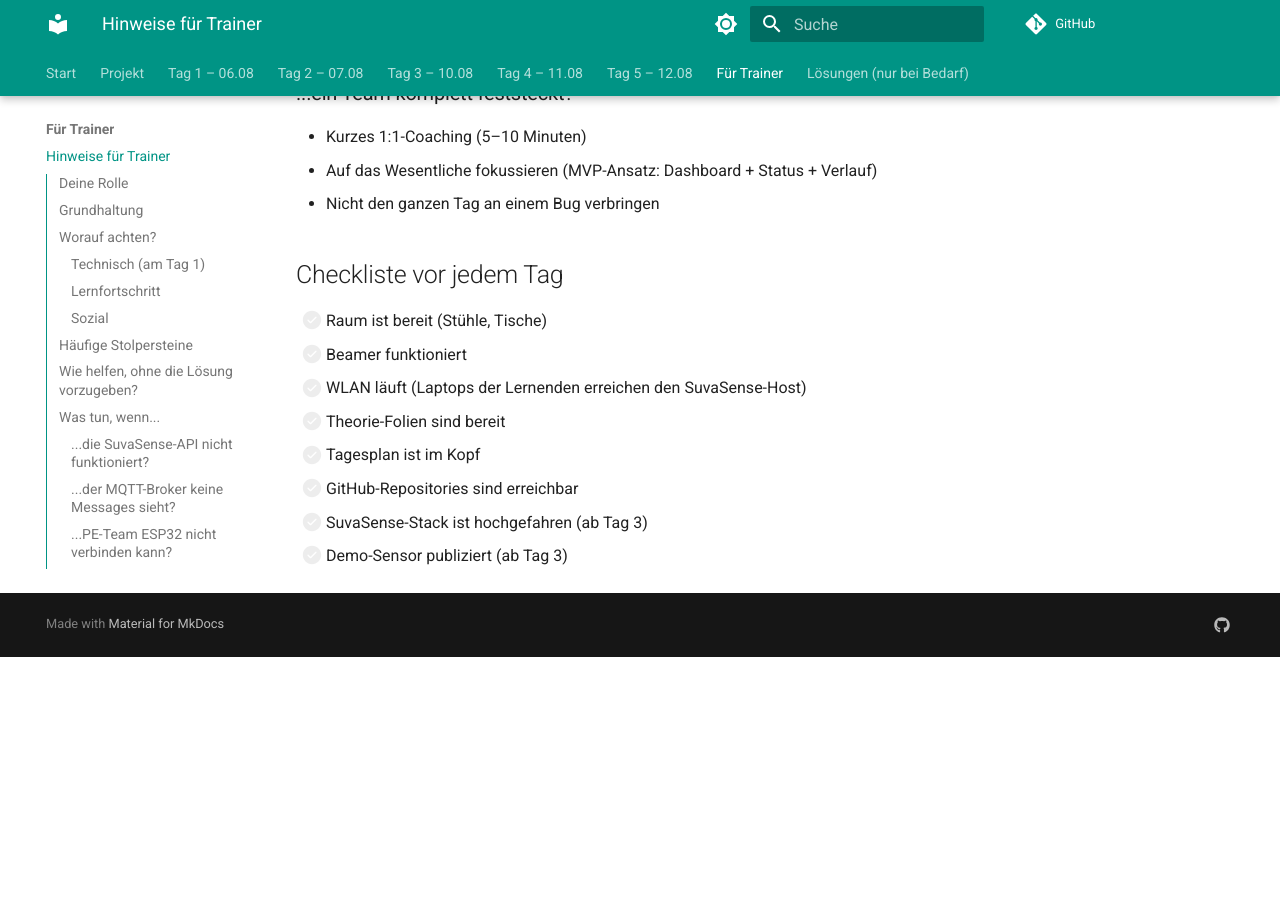
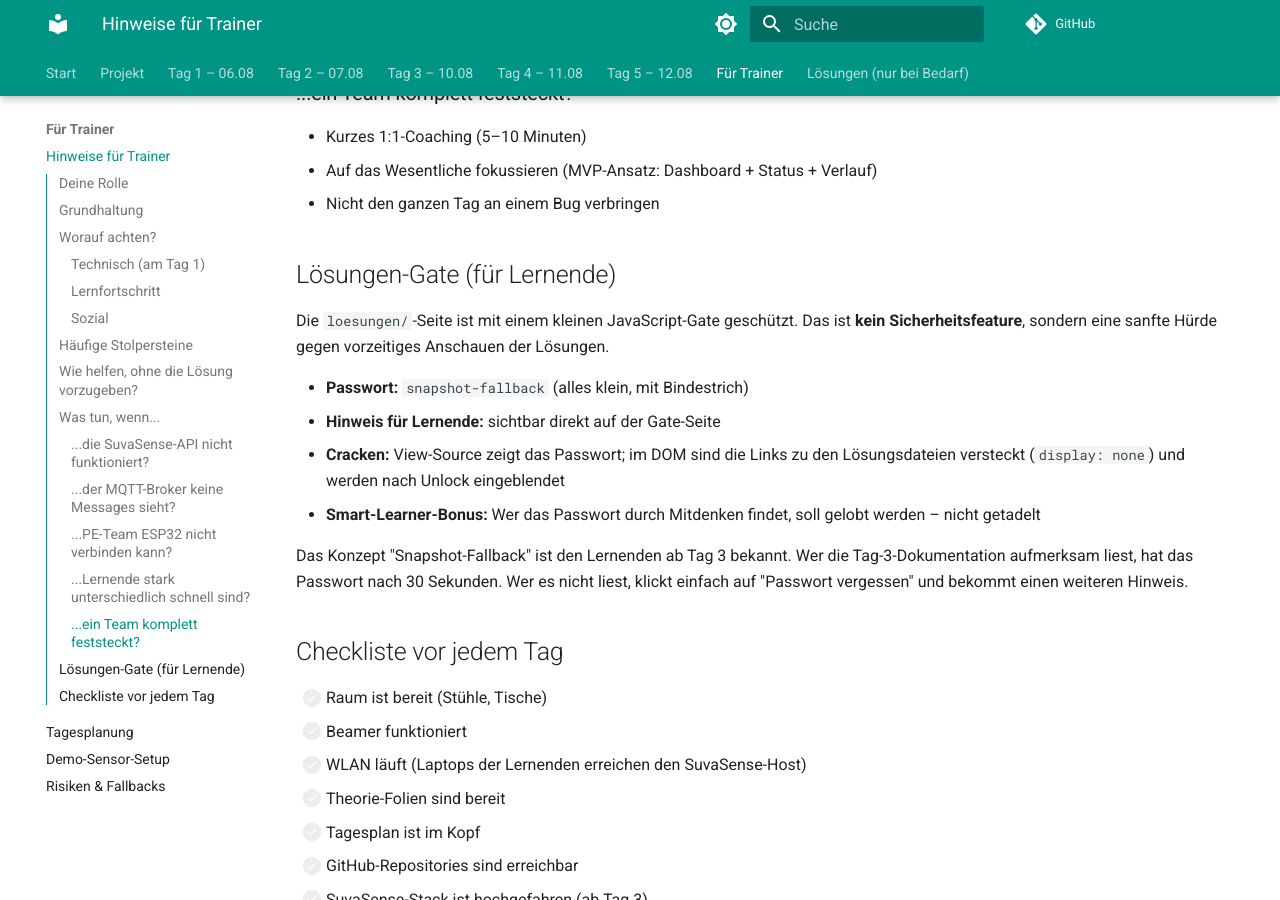
Before and after one commit to HeiligerG/ae-raumklima-bootcamp, an MkDocs documentation site: the page built from docs/trainer/hinweise.md, in a window 1280 px wide and 900 px high, scrolled down 3064 px. Built offline with MkDocs 1.6.1 and Material for MkDocs 9.7.7, drawn with Linux system fonts in a browser that asks for light colours; comment, search, counter and statistics services are not loaded; before the commit the page ends 3721 px from its top, so only the background shows below that.

Commit message:
docs(trainer): Loesungen-Gate-Passwort und -Hinweis ergaenzen
Neue Sektion 'Loesungen-Gate' erklaert:
- Passwort ist 'snapshot-fallback' (klein, mit Bindestrich)
- Konzept 'Snapshot-Fallback' ist den Lernenden ab Tag 3
  bekannt; wer die Doku aufmerksam liest, knackt das Gate
- Cracken via View-Source ist Absicht und nicht verwerflich
- Smart-Learner werden gelobt statt gemaßregelt

Hinweis steht im Trainer-Only-Bereich, nicht im oeffentlichen
Lernfluss. So bleibt das Gate ein echtes Raetsel und nicht
ein simpler Direkt-Link.

```diff
--- a/docs/trainer/hinweise.md
+++ b/docs/trainer/hinweise.md
@@ -108,6 +108,25 @@ Demo-Seriennummer bereit.
 - Auf das Wesentliche fokussieren (MVP-Ansatz: Dashboard + Status + Verlauf)
 - Nicht den ganzen Tag an einem Bug verbringen
 
+## Lösungen-Gate (für Lernende)
+
+Die `loesungen/`-Seite ist mit einem kleinen JavaScript-Gate
+geschützt. Das ist **kein Sicherheitsfeature**, sondern eine sanfte
+Hürde gegen vorzeitiges Anschauen der Lösungen.
+
+- **Passwort:** `snapshot-fallback` (alles klein, mit Bindestrich)
+- **Hinweis für Lernende:** sichtbar direkt auf der Gate-Seite
+- **Cracken:** View-Source zeigt das Passwort; im DOM sind die
+  Links zu den Lösungsdateien versteckt (`display: none`) und
+  werden nach Unlock eingeblendet
+- **Smart-Learner-Bonus:** Wer das Passwort durch Mitdenken
+  findet, soll gelobt werden – nicht getadelt
+
+Das Konzept "Snapshot-Fallback" ist den Lernenden ab Tag 3
+bekannt. Wer die Tag-3-Dokumentation aufmerksam liest, hat das
+Passwort nach 30 Sekunden. Wer es nicht liest, klickt einfach
+auf "Passwort vergessen" und bekommt einen weiteren Hinweis.
+
 ## Checkliste vor jedem Tag
 
 - [ ] Raum ist bereit (Stühle, Tische)
```
